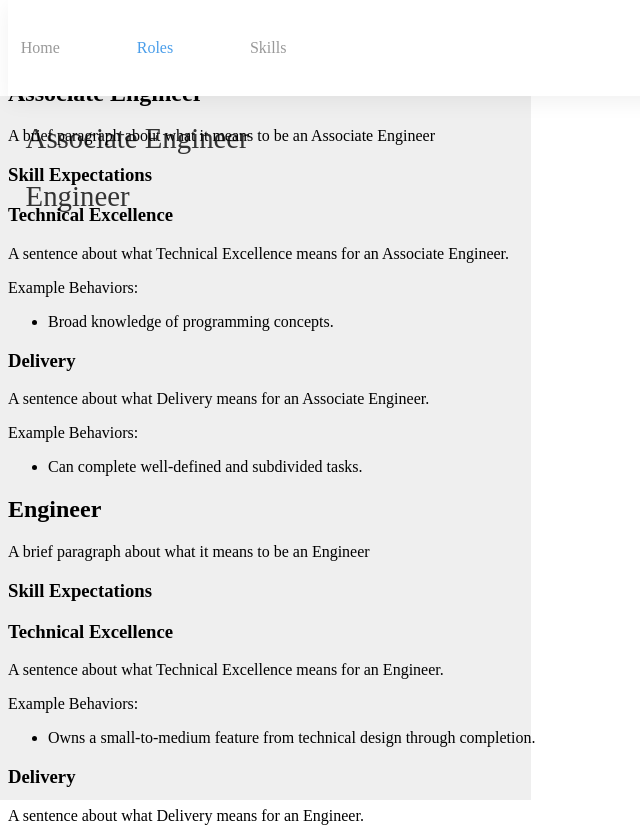
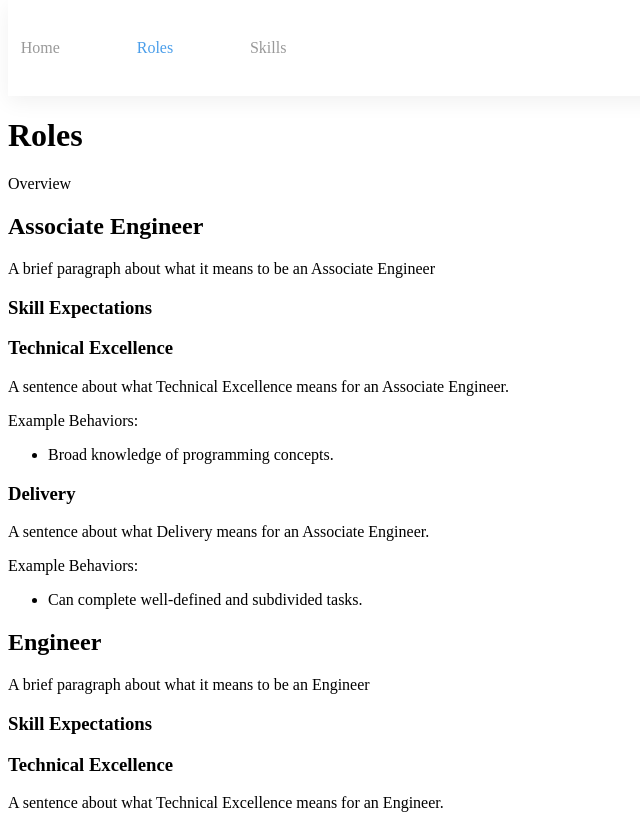
Before and after one commit to TangoGroup/career-journeys, a Next.js app: page /roles in a window 1280 px wide. Shown: the top 827 px of the page, without its empty margins (0-640 px from the left). Built offline with nearby package versions, Linux system fonts and the light colour scheme.

Commit message:
Cleaning up layouts and such

```diff
--- a/components/RoleList.js
+++ b/components/RoleList.js
@@ -1,13 +1,11 @@
 import ROLES from '../constants/roles';
 import Role from './Role';
-import styles from './RoleList.styles';
 
 const RoleList = () => (
   <div>
     {Object.keys(ROLES).map(roleKey => (
       <Role key={roleKey} roleKey={roleKey} />
     ))}
-    <style jsx>{styles}</style>
   </div>
 );
 
--- a/components/RoleList.styles.js
+++ /dev/null
@@ -1,8 +0,0 @@
-import css from 'styled-jsx/css';
-import THEME from '../constants/theme';
-
-const styles = css`
-  padding-left: ${THEME.contentContainerPadding};
-`;
-
-export default styles;
--- a/components/RoleNavigation.js
+++ b/components/RoleNavigation.js
@@ -2,7 +2,7 @@ import ROLES from '../constants/roles';
 import styles from './RoleNavigation.styles';
 
 const RoleNavigation = () => (
-  <div className="root">
+  <div>
     {Object.keys(ROLES).map((roleKey) => {
       const { title } = ROLES[roleKey];
 
--- a/components/RoleNavigation.styles.js
+++ b/components/RoleNavigation.styles.js
@@ -1,18 +1,6 @@
 import css from 'styled-jsx/css';
-import THEME from '../constants/theme';
 
 const styles = css`
-  .root {
-    position: fixed;
-    left: 0;
-    top: ${THEME.topNavHeight};
-    bottom: 0;
-    width: ${THEME.leftNavWidth};
-    padding: 0.8rem 1.6rem;
-    background-color: #efefef;
-    font-size: 1.8rem;
-  }
-
   a.role-link {
     display: inline-block;
     width: 100%;
--- /dev/null
+++ b/components/RolesOverview.js
@@ -0,0 +1,5 @@
+const RolesOverview = () => (
+  <div>Overview</div>
+);
+
+export default RolesOverview;
--- /dev/null
+++ b/components/SideNavLayout.js
@@ -0,0 +1,23 @@
+import { contentStyles, navStyles } from './SideNavLayout.styles';
+
+const SideNavLayout = ({ children }) => (
+  <div>
+    {children}
+  </div>
+);
+
+SideNavLayout.Nav = ({ children }) => (
+  <div>
+    {children}
+    <style jsx>{navStyles}</style>
+  </div>
+);
+
+SideNavLayout.Content = ({ children }) => (
+  <div>
+    {children}
+    <style jsx>{contentStyles}</style>
+  </div>
+);
+
+export default SideNavLayout;
--- /dev/null
+++ b/components/SideNavLayout.styles.js
@@ -0,0 +1,18 @@
+import css from 'styled-jsx/css';
+import THEME from '../constants/theme';
+
+export const contentStyles = css`
+  padding-left: ${THEME.contentContainerPadding};
+  padding-top: ${THEME.topNavHeight};
+`;
+
+export const navStyles = css`
+  position: fixed;
+  left: 0;
+  top: ${THEME.topNavHeight};
+  bottom: 0;
+  width: ${THEME.leftNavWidth};
+  padding: 0.8rem 1.6rem;
+  background-color: #efefef;
+  font-size: 1.8rem;
+`;
--- a/pages/roles.js
+++ b/pages/roles.js
@@ -1,12 +1,19 @@
+import RolesOverview from '../components/RolesOverview';
 import RoleNavigation from '../components/RoleNavigation';
 import RoleList from '../components/RoleList';
+import SideNavLayout from '../components/SideNavLayout';
 
 const Roles = () => (
-  <div>
-    <h1>Roles</h1>
-    <RoleNavigation />
-    <RoleList />
-  </div>
+  <SideNavLayout>
+    <SideNavLayout.Nav>
+      <RoleNavigation />
+    </SideNavLayout.Nav>
+    <SideNavLayout.Content>
+      <h1>Roles</h1>
+      <RolesOverview />
+      <RoleList />
+    </SideNavLayout.Content>
+  </SideNavLayout>
 );
 
 export default Roles;
```
